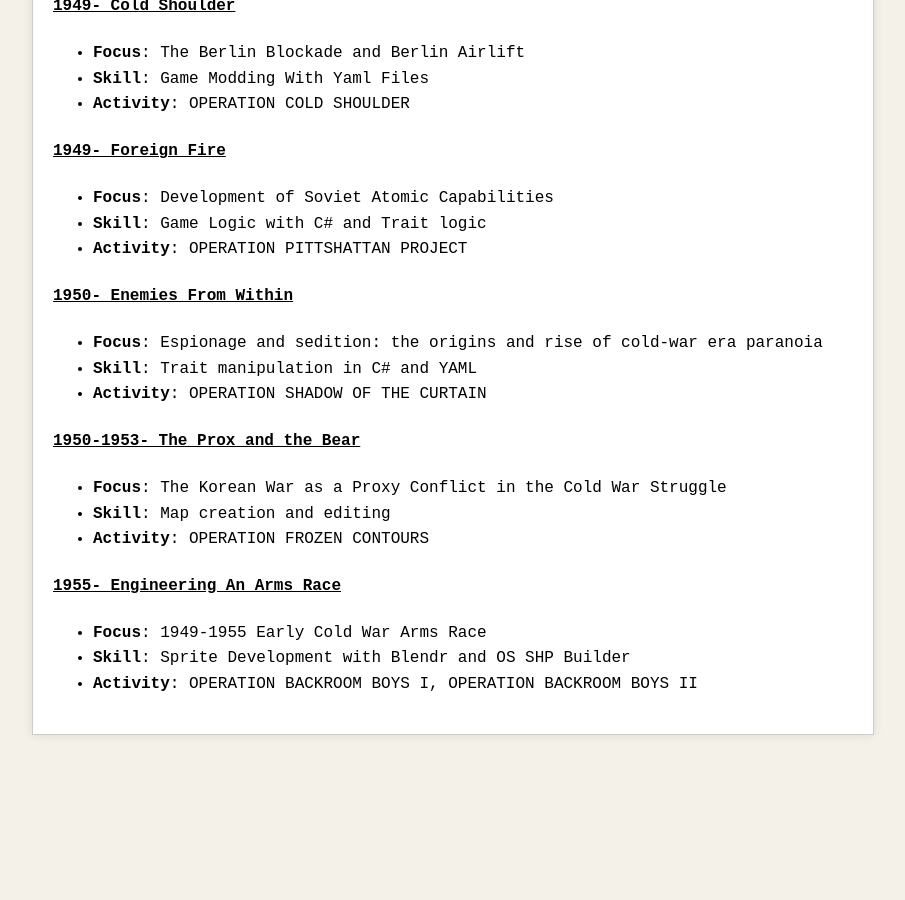
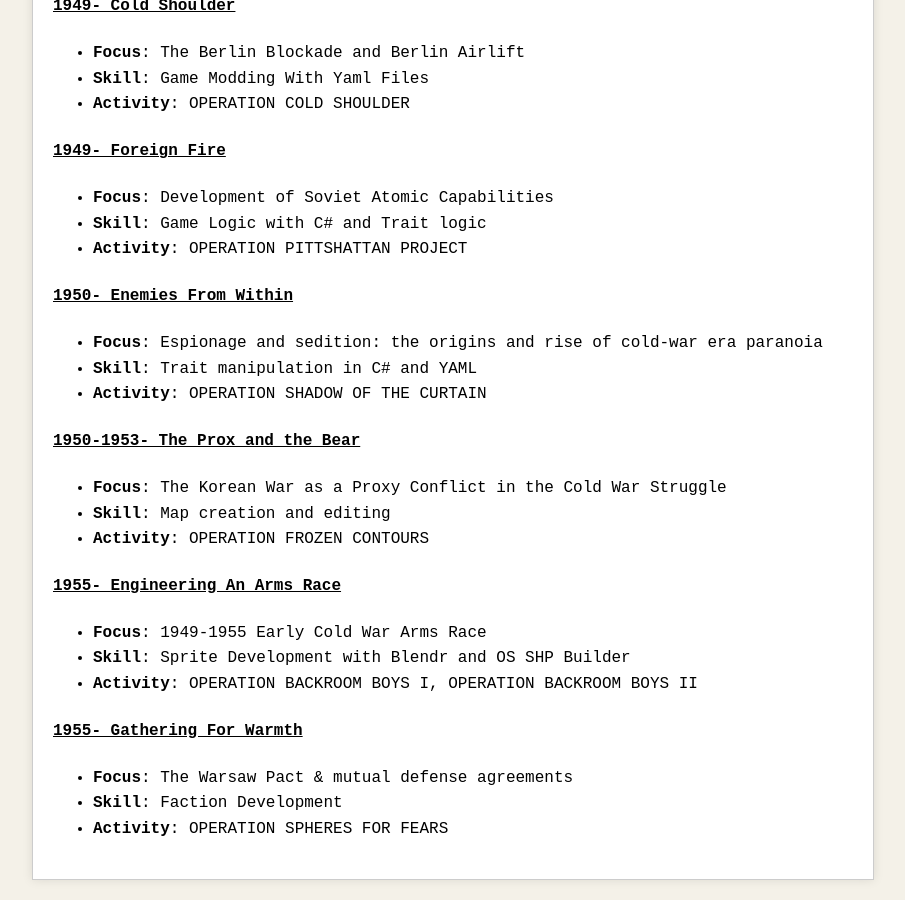
Before and after one commit to jboyce1/CodeWar, a Jekyll site: the page built from index.markdown, in a window 1280 px wide and 900 px high, scrolled down 729 px. Shown: the whole window, without its empty margins (187-1092 px from the left). Built offline with Jekyll 4.4.1, drawn with Linux system fonts in a browser that asks for light colours; before the commit the page ends 1484 px from its top, so only the background shows below that.

Commit message:
Update index.markdown

```diff
--- a/index.markdown
+++ b/index.markdown
@@ -47,3 +47,9 @@ In this course, students will delve into Cold War history by transforming the vi
   - **Focus**: 1949-1955 Early Cold War Arms Race
   - **Skill**: Sprite Development with Blendr and OS SHP Builder
   - **Activity**: OPERATION BACKROOM BOYS I, OPERATION BACKROOM BOYS II
+
+
+#### [1955- Gathering For Warmth](./classes/GatheringForWarmth)
+  - **Focus**: The Warsaw Pact & mutual defense agreements
+  - **Skill**: Faction Development
+  - **Activity**: OPERATION SPHERES FOR FEARS
```
